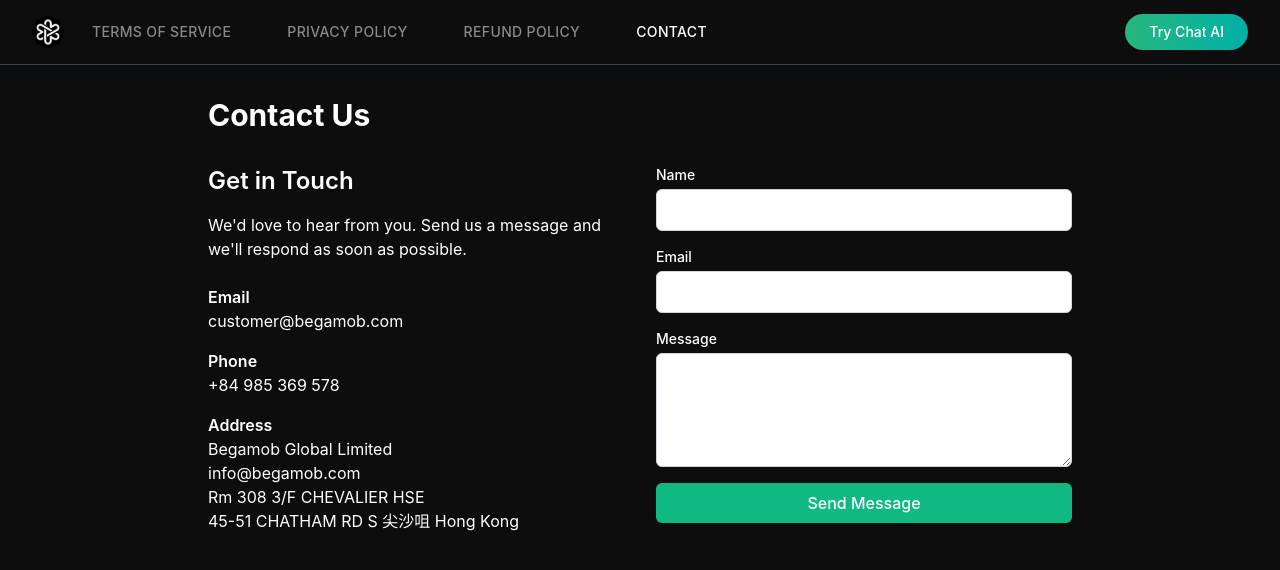
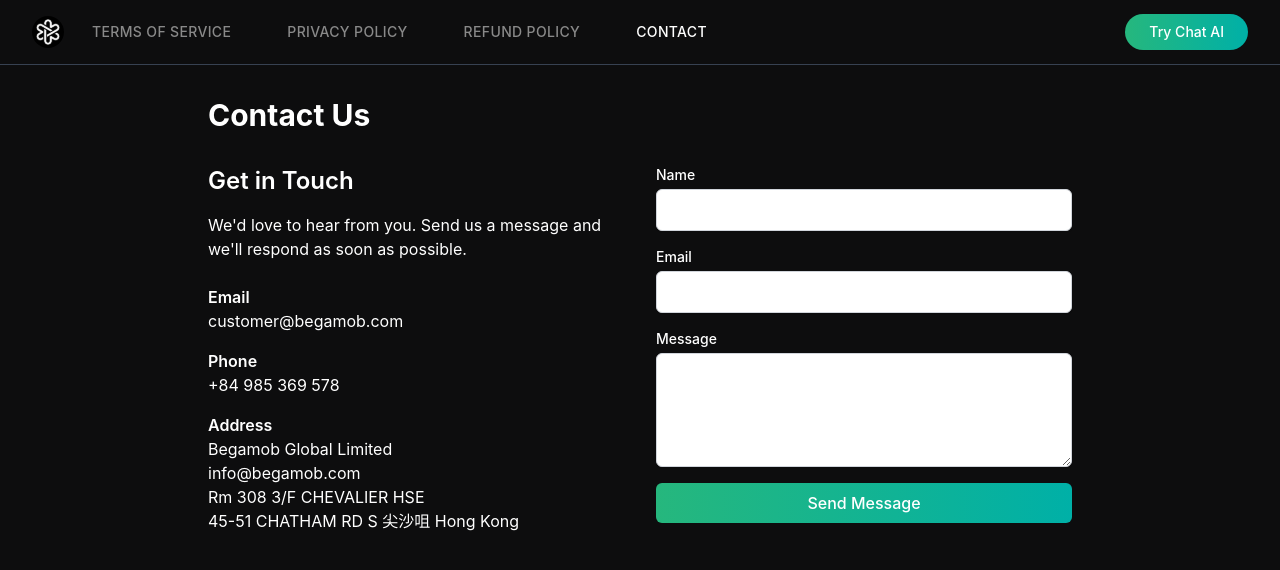
Before and after one commit to Dp11701/ai_chat, a Next.js app: page /contact in a window 1280 px wide. Shown: the top 570 px of the page. Built offline with nearby package versions, Linux system fonts and the light colour scheme.

Commit message:
feat: add background button send messs

```diff
--- a/app/contact/page.tsx
+++ b/app/contact/page.tsx
@@ -83,7 +83,7 @@
             </div>
             <button
               type="submit"
-              className="w-full bg-emerald-500 hover:bg-emerald-600 text-white font-medium py-2 px-4 rounded-md transition-colors duration-200"
+              className="w-full bg-gradient-to-r from-[#26B77D] to-[#00B0A7] hover:from-[#229968] hover:to-[#009A91] text-white font-medium py-2 px-4 rounded-md transition-colors duration-200"
             >
               Send Message
             </button>
```
